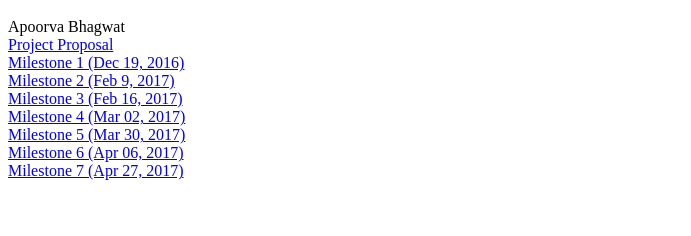
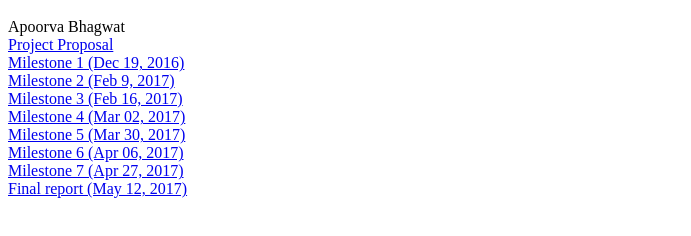
Before and after one commit to abhagwat/abhagwat.github.io, a plain HTML site: page index.html in a window 1280 px wide. Shown: the part 48-284 px from the top of the page, without its empty margins (0-691 px from the left). Drawn offline with Linux system fonts and the light colour scheme.

Commit message:
Committing the final paper

```diff
--- a/index.html
+++ b/index.html
@@ -20,5 +20,7 @@
         <br/>
         <a href="apr27milestone.pdf">Milestone 7 (Apr 27, 2017)</a>
         <br/>
+        <a href="paper.pdf">Final report (May 12, 2017)</a>
+        <br/>
     </body>
 </html>
```
Also changed, not shown: 1 other file.
